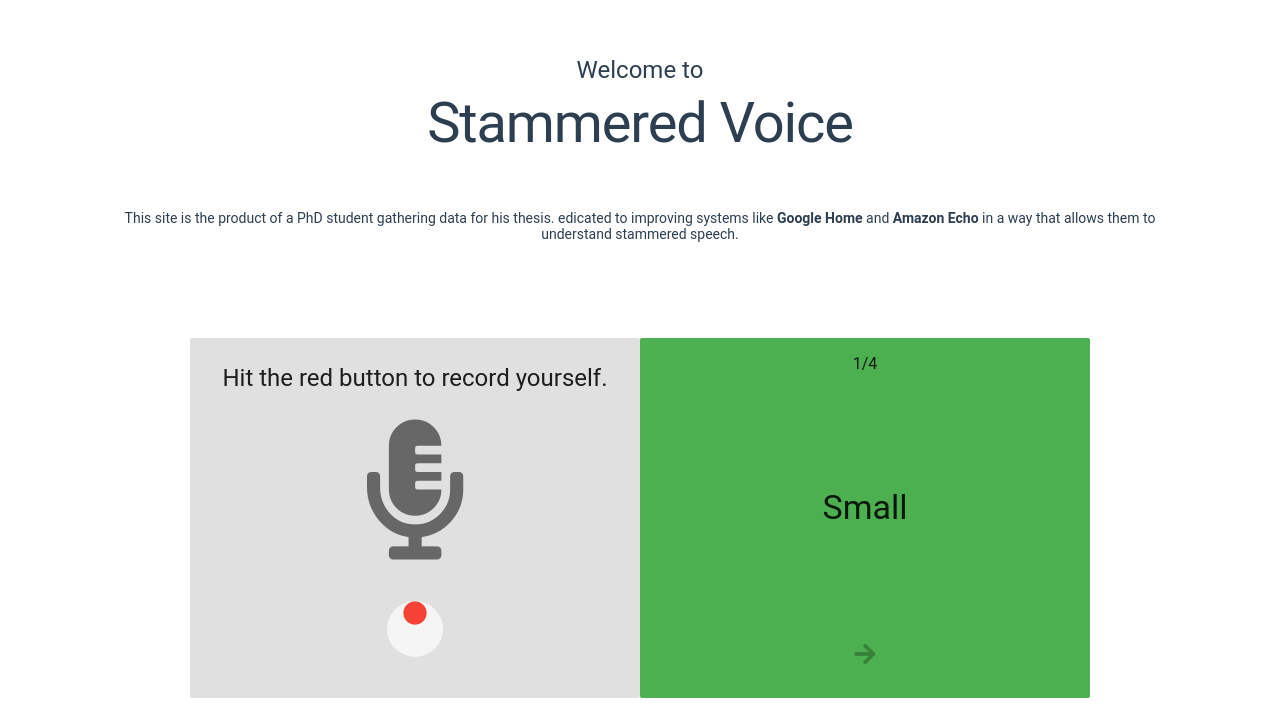
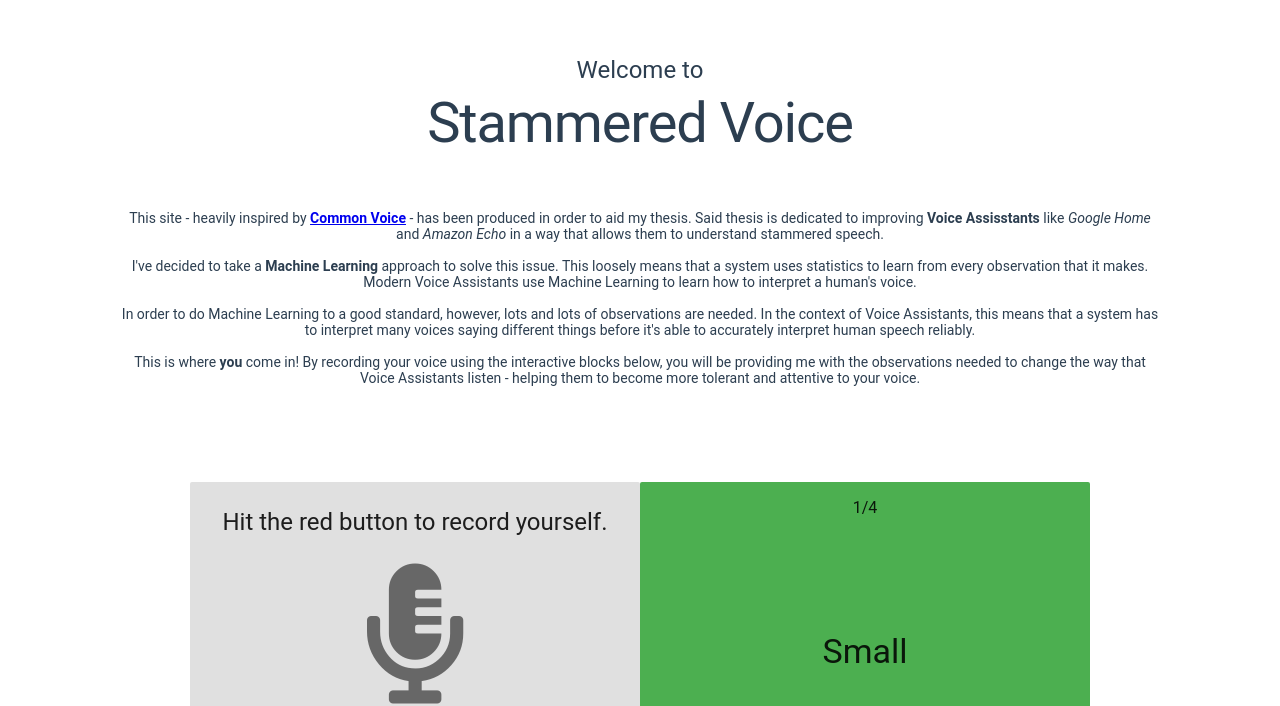
Before and after one commit to DarthEmpty/stammered-voice, a Vue app: page / in a window 1280 px wide. Shown: the part 126-832 px from the top of the page. Built offline with nearby package versions, Linux system fonts and the light colour scheme; no server answers.

Commit message:
Add to intro and change Interactive.blob to string

```diff
--- a/src/components/Interactive.vue
+++ b/src/components/Interactive.vue
@@ -4,10 +4,10 @@
       <v-layout justify-center fill-height wrap>
         <recorder
           :blob.sync="blob"
-          :defaultState="blob === null"
+          :defaultState="!blob"
         />
         <cue-card
-          :nextDisabled="blob === null"
+          :nextDisabled="!blob"
           @update:text="store"
         />
       </v-layout>
@@ -24,7 +24,7 @@ export default {
   name: "Interactive",
   data() {
     return {
-      blob: null,
+      blob: "",
       records: []
     }
   },
@@ -37,10 +37,10 @@ export default {
       let record = {
         text,
         blob: this.blob
-      }
+      };
 
-      this.records.push(record)
-      this.blob = null
+      this.records.push(record);
+      this.blob = "";
     }
   }
 }
--- a/src/components/Intro.vue
+++ b/src/components/Intro.vue
@@ -7,7 +7,19 @@
 
     <v-flex class="my-5 px-5">
       <p class="body-1">
-        This site is the product of a PhD student gathering data for his thesis. edicated to improving systems like <strong>Google Home</strong> and <strong>Amazon Echo</strong> in a way that allows them to understand stammered speech.
+        This site - heavily inspired by <a href="https://voice.mozilla.org/en"><strong>Common Voice</strong></a> - has been produced in order to aid my thesis. Said thesis is dedicated to improving <strong>Voice Assisstants</strong> like <em>Google Home</em> and <em>Amazon Echo</em> in a way that allows them to understand stammered speech.
+      </p>
+
+      <p class="body-1">
+        I've decided to take a <strong>Machine Learning</strong> approach to solve this issue. This loosely means that a system uses statistics to learn from every observation that it makes. Modern Voice Assistants use Machine Learning to learn how to interpret a human's voice.
+      </p>
+
+      <p class="body-1">
+        In order to do Machine Learning to a good standard, however, lots and lots of observations are needed. In the context of Voice Assistants, this means that a system has to interpret many voices saying different things before it's able to accurately interpret human speech reliably.
+      </p>
+
+      <p class="body-1">
+        This is where <strong>you</strong> come in! By recording your voice using the interactive blocks below, you will be providing me with the observations needed to change the way that Voice Assistants listen - helping them to become more tolerant and attentive to your voice.
       </p>
     </v-flex>
   </div>
```
